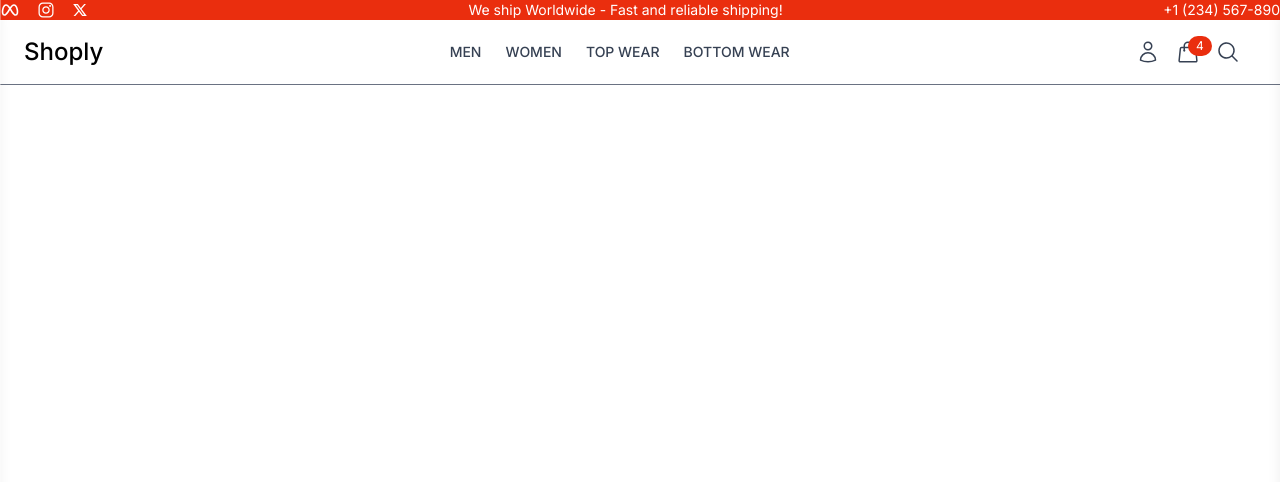
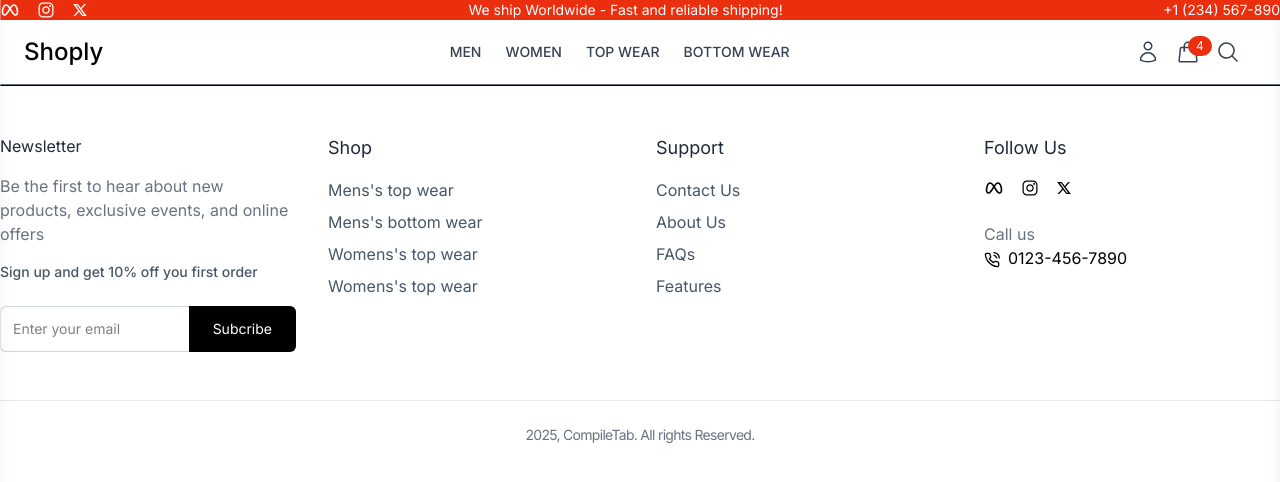
Before and after one commit to shehabrakib/Avera, a React (Vite) app in the folder frontend/: page / in a window 1280 px wide. Shown: the top 482 px of the page. Built offline with nearby package versions, Linux system fonts and the light colour scheme.

Commit message:
Created the footer section

```diff
--- /dev/null
+++ b/frontend/components/common/Footer.jsx
@@ -0,0 +1,123 @@
+import { IoLogoInstagram, IoLogoTwitter } from "react-icons/io"
+import { RiTwitterXLine } from "react-icons/ri"
+import { TbBrandMeta } from "react-icons/tb"
+import { FiPhoneCall } from 'react-icons/fi'
+import { Link } from "react-router-dom"
+
+const Footer = () => {
+    return (
+        <footer className="border-t py-12">
+            <div className="container mx-auto grid grid-cols-1 md:grid-cols-4 gap-8 px-4 lg:px-0">
+                <div>
+                    <h3 className="yexy-lg text-gray-800 mb-4">Newsletter</h3>
+                    <p className="text-gray-500 mb-4">
+                        Be the first to hear about new products, exclusive events, and
+                        online offers
+                    </p>
+                    <p className="font-medium text-sm text-gray-600 mb-6">
+                        Sign up and get 10% off you first order
+                    </p>
+                    {/* Newsletter form  */}
+                    <form className="flex">
+                        <input
+                            type="email"
+                            placeholder="Enter your email"
+                            className="p-3 w-full text-sm border-t border-l border-b
+                    border-gray-300 rounded-l-md focus:outline-none focus:ring-gray-500 transition-all"
+                            required
+                        />
+                        <button type="submit" className="bg-black text-white px-6 py-3 text-sm rounded-r-md hover:bg-gray-800
+                    transition-all">
+                            Subcribe
+                        </button>
+                    </form>
+                </div>
+                <div>
+                    <h3 className="text-lg text-gray-800 mb-4">Shop</h3>
+                    <ul className="space-y-2 text-gray-600">
+                        <li>
+                            <Link to="#" className="hover:text-gray-500 transition-colors">
+                                Mens's top wear
+                            </Link>
+                        </li>
+                        <li>
+                            <Link to="#" className="hover:text-gray-500 transition-colors">
+                                Mens's bottom wear
+                            </Link>
+                        </li>
+                        <li>
+                            <Link to="#" className="hover:text-gray-500 transition-colors">
+                                Womens's top wear
+                            </Link>
+                        </li>
+                        <li>
+                            <Link to="#" className="hover:text-gray-500 transition-colors">
+                                Womens's top wear
+                            </Link>
+                        </li>
+                    </ul>
+                </div>
+                <div>
+                    <h3 className="text-lg text-gray-800 mb-4">Support</h3>
+                    <ul className="space-y-2 text-gray-600">
+                        <li>
+                            <Link to="#" className="hover:text-gray-500 transition-colors">
+                                Contact Us
+                            </Link>
+                        </li>
+                        <li>
+                            <Link to="#" className="hover:text-gray-500 transition-colors">
+                                About Us
+                            </Link>
+                        </li>
+                        <li>
+                            <Link to="#" className="hover:text-gray-500 transition-colors">
+                                FAQs
+                            </Link>
+                        </li>
+                        <li>
+                            <Link to="#" className="hover:text-gray-500 transition-colors">
+                                Features
+                            </Link>
+                        </li>
+                    </ul>
+                </div>
+                <div>
+                    <h3 className="text-lg text-gray-800 mb-4">Follow Us</h3>
+                    <div className="flex items-center space-x-4 mb-6">
+                        <a href="https://www.facebook.com"
+                        target="_blank"
+                        rel="noopener noreferrer"
+                        className="hover:text-gray-500">
+                            <TbBrandMeta className="h-5 w-5"/>
+                        </a>
+                        <a href="https://www.facebook.com"
+                        target="_blank"
+                        rel="noopener noreferrer"
+                        className="hover:text-gray-500">
+                            <IoLogoInstagram className="h-5 w-5"/>
+                        </a>
+                        <a href="https://www.facebook.com"
+                        target="_blank"
+                        rel="noopener noreferrer"
+                        className="hover:text-gray-500">
+                            <RiTwitterXLine className="h-4 w-4"/>
+                        </a>
+                    </div>
+                    <p className="text-gray-500">Call us</p>
+                    <p>
+                        <FiPhoneCall className="inline-block mr-2"/>
+                        0123-456-7890
+                    </p>
+                </div>
+            </div>
+            <div className="container mx-auto mt-12 px-4 lg:px-0 border-t border-gray-200 pt-6">
+                <p className="text-gray-500 text-sm tracking-tighter text-center">
+                    2025, CompileTab. All rights Reserved.
+                </p>
+            </div>
+        </footer>
+    )
+}
+
+export default Footer
--- a/frontend/components/layout/UserLayout.jsx
+++ b/frontend/components/layout/UserLayout.jsx
@@ -1,9 +1,11 @@
+import Footer from "../common/Footer"
 import Header from "../common/Header"
 
 const UserLayout = () => {
   return (
     <>
       <Header/>
+      <Footer/>
     </>
   )
 }
```
